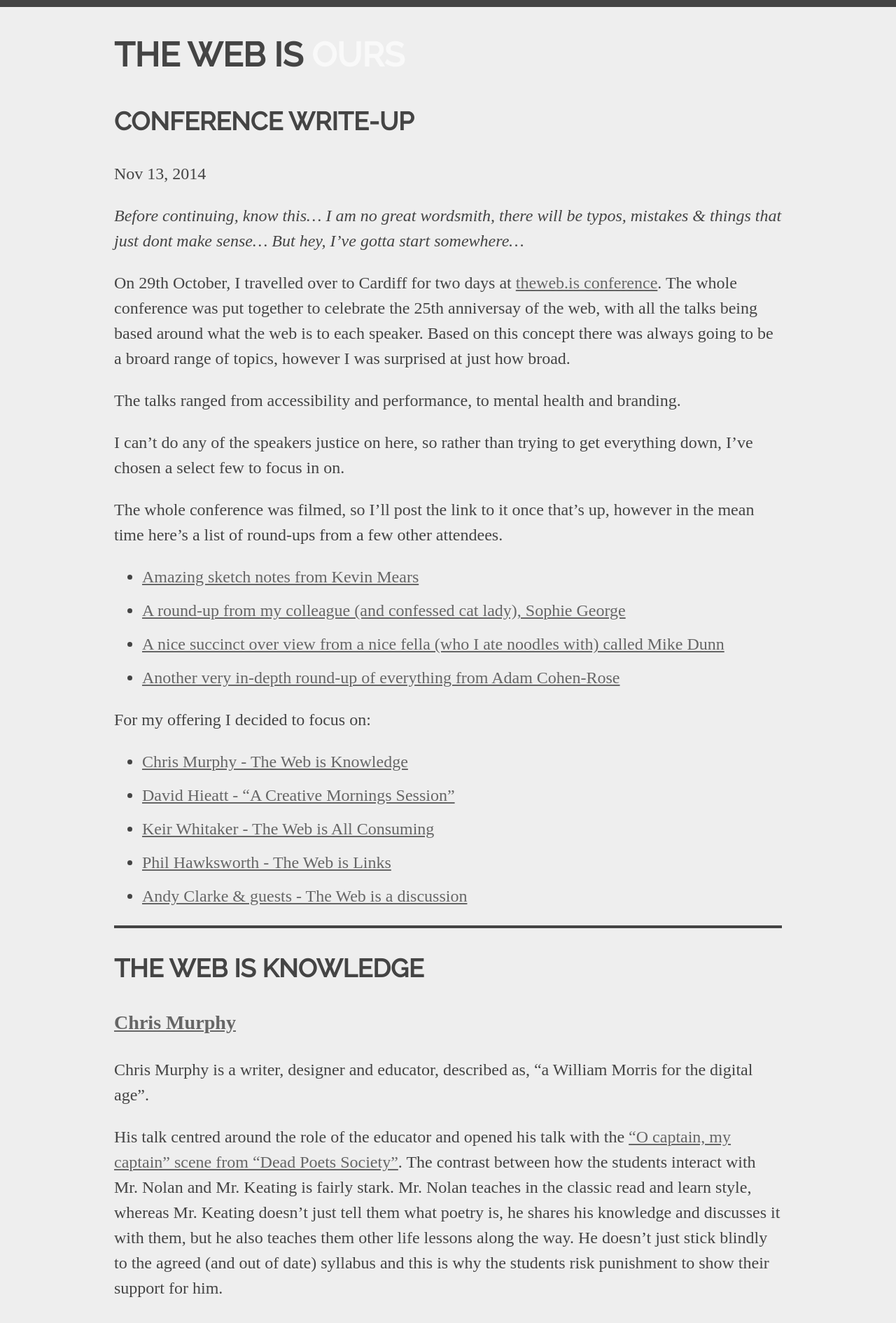
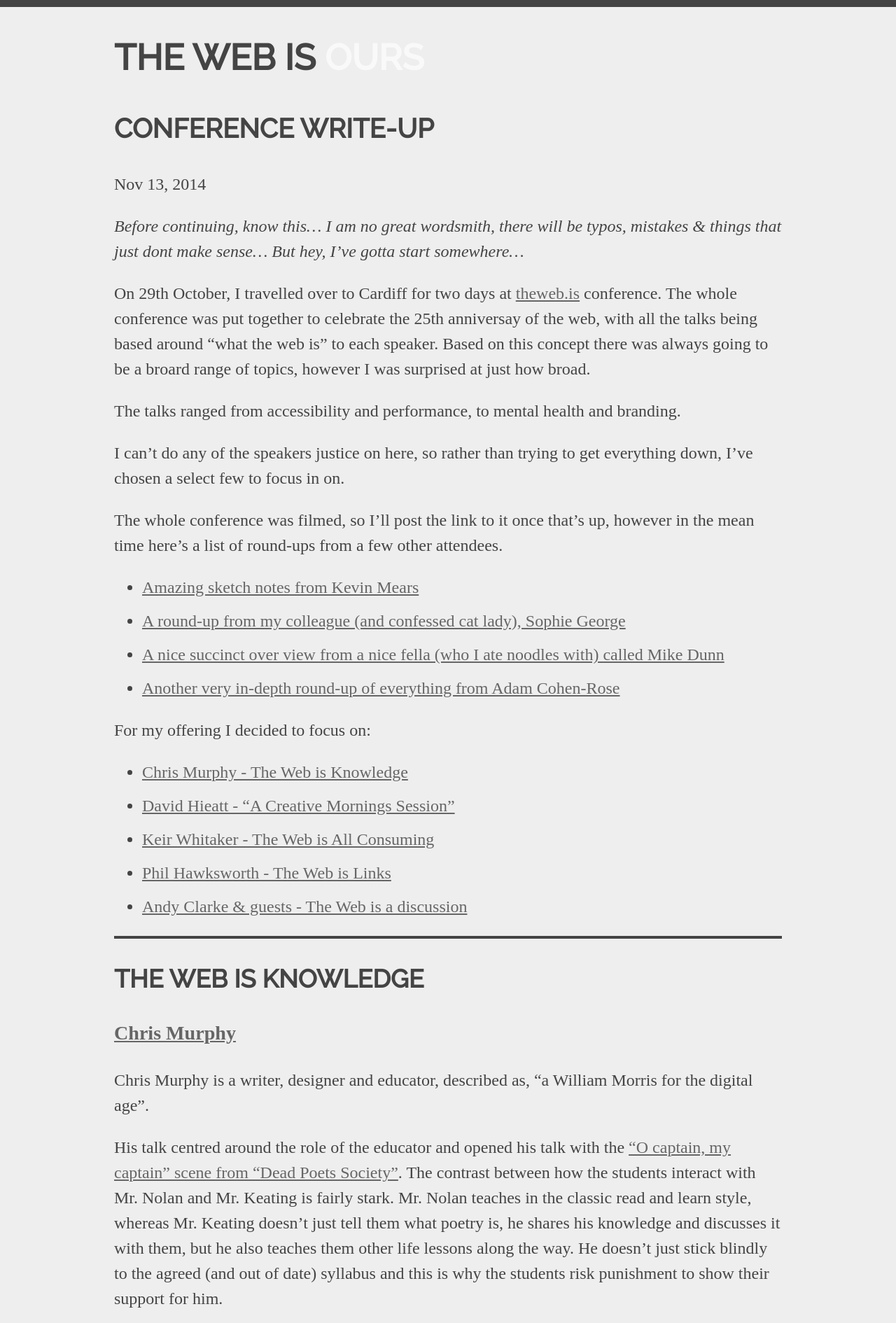
Before and after one commit to nickphillipps/nickphillipps.github.io, a Jekyll site: the page built from _posts/2014-11-13-the-web-is.md, in a window 1280 px wide. Shown: the top 1890 px of the page at 70% size. Built offline with Jekyll 4.4.1, drawn with Linux system fonts in a browser that asks for light colours; nearby versions of some CDN libraries; some web fonts are replaced; Markdown is read by kramdown in place of the engine named in the settings; some of the changed lines change nothing that is shown; some of the changed text lies outside the part shown.

Commit message:
Web.is post v0.5

```diff
--- a/_includes/footer.html
+++ b/_includes/footer.html
@@ -1,7 +1,10 @@
+	</div>
 </body>
-<footer>
+<footer id="mainFooter">
+	<p>All thoughts and opinions expressed here are mine... Obviosuly...</p>
+</footer>
 
-	<script>
+<script>
   (function(i,s,o,g,r,a,m){i['GoogleAnalyticsObject']=r;i[r]=i[r]||function(){
   (i[r].q=i[r].q||[]).push(arguments)},i[r].l=1*new Date();a=s.createElement(o),
   m=s.getElementsByTagName(o)[0];a.async=1;a.src=g;m.parentNode.insertBefore(a,m)
@@ -11,5 +14,9 @@
   ga('send', 'pageview');
 
 </script>
-</footer>
+
+<link href='http://fonts.googleapis.com/css?family=Raleway:400,500' rel='stylesheet' type='text/css'>
+<link href='http://fonts.googleapis.com/css?family=Droid+Serif:400,700,400italic,700italic' rel='stylesheet' type='text/css'>
+
+
 </html>
--- a/_includes/head.html
+++ b/_includes/head.html
@@ -6,8 +6,7 @@
         <link rel="stylesheet" href="/css/style.css" >
         <meta name="viewport" content="width=device-width, user-scalable=no">
 
-        <link href='http://fonts.googleapis.com/css?family=Raleway:400,500' rel='stylesheet' type='text/css'>
-		<link href='http://fonts.googleapis.com/css?family=Droid+Serif:400,700,400italic,700italic' rel='stylesheet' type='text/css'>
+
 
 		<script src="//ajax.googleapis.com/ajax/libs/jquery/1.11.0/jquery.min.js"></script>
 		<script type="text/javascript" src="js/instafeed.js"></script>
@@ -27,3 +26,4 @@
 
     </head>
     <body>
+    	<div class="bigOl">
--- a/_posts/2014-11-13-the-web-is.md
+++ b/_posts/2014-11-13-the-web-is.md
@@ -7,9 +7,7 @@
 categories: conference-notes
 ---
 <style>
-html{
-	font-size: 24px;
-}
+
 hr{
 	border: solid 2px;
 }
@@ -19,6 +17,57 @@
 	font-weight: bold;
 	color: black;
 }
+
+
+h1:after{
+	content: " ours";
+	color: #f9f9f9;
+}
+
+
+.pullOut{
+	display: inine-block;
+	font-size: 5vw;
+	font-family: Raleway, sans-serif;
+	font-weight: 100;
+	text-transform: uppercase;
+	text-align: left;
+	color: #eee;
+	background: #444;
+	margin: 0.5em 0;
+	padding: 0.5em;
+	width: auto;
+	position: relative;
+	right:5%;
+	float: left;
+
+}
+
+
+/*.pullOut:nth-of-type(odd){
+	text-align: right;
+	left: 5%;
+	float: right;
+}*/
+
+p{
+	clear: both;
+}
+
+
+
+
+
+
+blockquote.pullOut:before{
+	content: '"';
+	font-size: 1.5em;
+}
+blockquote.pullOut:after{
+	content: '"';
+	font-size: 1.5em;
+}
+
 
 @media all and (min-width: 768px) {
 
@@ -38,50 +87,14 @@
 	-ms-transform: rotate(90deg);
 	text-decoration: none;
 }
-}
-
-
-h1:after{
-	content: " ours";
-	color: #f9f9f9;
-}
 
 
 .pullOut{
-	display: block;
-	font-size: 1em;
-	font-family: Raleway, sans-serif;
-	font-weight: 100;
-	text-transform: uppercase;
-	text-align: left;
-	color: #eee;
-	background: #444;
-	float: left;
-	margin: 0.5em 0;
-	padding: 0.5em;
-	width: 100vw;
-	left: 100vw;
-}
-
-
-.pullOut:nth-of-type(odd){
-	text-align: right;
-	float: right;
-	width: 100vw;
-	right: 100vw;
+	font-size: inherit;
 }
 
 
 
-
-
-
-
-blockquote.pullOut:before{
-	content: '"';
-}
-blockquote.pullOut:after{
-	content: '"';
 }
 
 
@@ -90,7 +103,7 @@
 _Before continuing, know this... I am no great wordsmith, there will be typos, mistakes & things that just dont make sense... But hey,  I've gotta start somewhere..._
 
 
-On 29th October, I travelled over to Cardiff for two days at [theweb.is conference](http://theweb.is). The whole conference was put together to celebrate the 25th anniversay of the web, with all the talks being based around what the web is to each speaker. Based on this concept there was always going to be a broard range of topics, however I was surprised at just how broad.
+On 29th October, I travelled over to Cardiff for two days at [theweb.is](http://theweb.is) conference. The whole conference was put together to celebrate the 25th anniversay of the web, with all the talks being based around "what the web is" to each speaker. Based on this concept there was always going to be a broard range of topics, however I was surprised at just how broad.
 
 The talks ranged from accessibility and performance, to mental health and branding.
 
```
Also changed, not shown: 1 other file.
